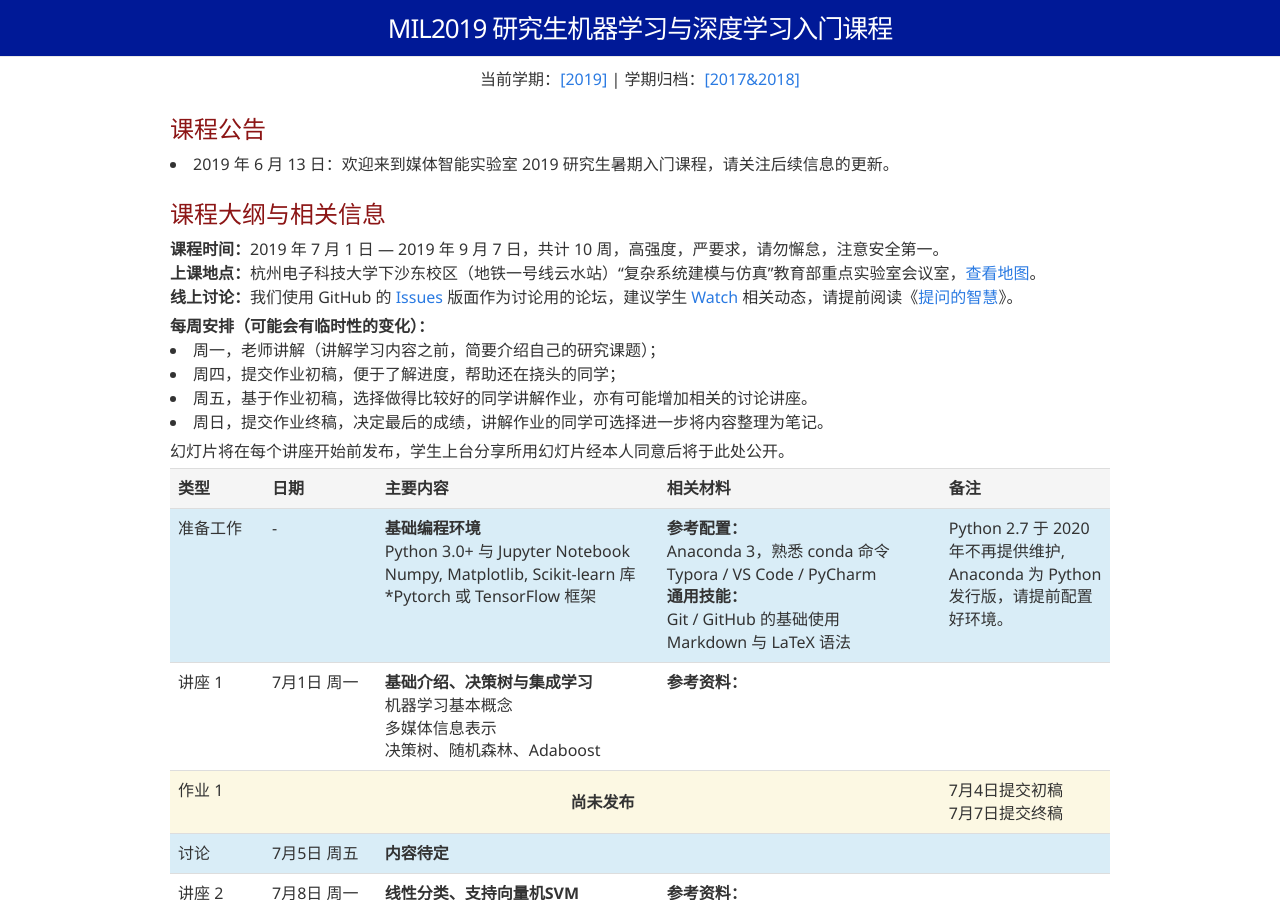
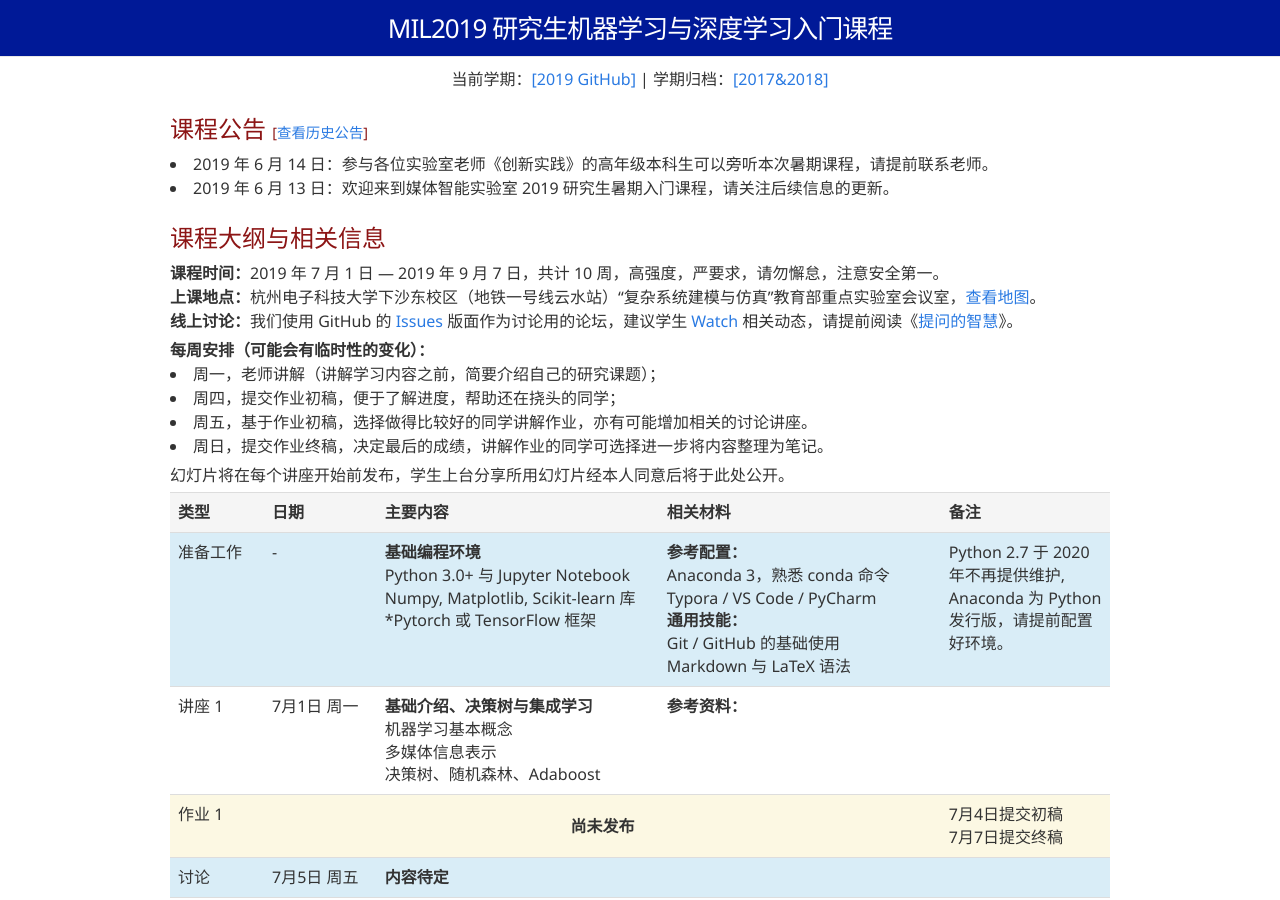
Before and after one commit to HDUMIL/summer-school, a Jekyll site: the page built from index.html, in a window 1280 px wide and 900 px high. Built offline with Jekyll 4.4.1, drawn with Linux system fonts in a browser that asks for light colours; nearby versions of some CDN libraries.

Commit message:
fix the src url with prepend base url, add annoucement page.

```diff
--- a/_includes/footer.html
+++ b/_includes/footer.html
@@ -13,7 +13,7 @@
 
         <div class="footer-col-3 column">
             <a href="https://hdu.edu.cn/" target="_blank">
-                <img src="assets/img/hdu.png" style="height:50px;">
+                <img src="{{ "/assets/img/hdu.png" | prepend: site.baseurl }}" style="height:50px;">
             </a>
         </div>
 
--- a/_includes/instructor.html
+++ b/_includes/instructor.html
@@ -4,7 +4,7 @@
         <div class="instructor" id="junyu">
             <a href="http://mil.hdu.edu.cn/people/jun_yu/index.html" target="_blank">
                 <div class="instructorphoto">
-                    <img class="img-hover" src="assets/img/junyu.png">
+                    <img class="img-hover" src="{{ "/assets/img/junyu.png" | prepend: site.baseurl }}">
                 </div>
                 <div>俞俊</div>
             </a>
@@ -13,7 +13,7 @@
         <div class="instructor" id="feigao">
             <a href="http://mil.hdu.edu.cn/people/fei_gao/index.html" target="_blank">
                 <div class="instructorphoto">
-                    <img class="img-hover" src="assets/img/feigao.png">
+                    <img class="img-hover" src="{{ "/assets/img/feigao.png" | prepend: site.baseurl }}">
                 </div>
                 <div>高飞</div>
             </a>
@@ -22,7 +22,7 @@
         <div class="instructor" id="mintan">
             <a href="http://mil.hdu.edu.cn/people/min_tan/index.html" target="_blank">
                 <div class="instructorphoto">
-                    <img class="img-hover" src="assets/img/mintan.png">
+                    <img class="img-hover" src="{{ "/assets/img/mintan.png" | prepend: site.baseurl }}">
                 </div>
                 <div>谭敏</div>
             </a>
@@ -31,7 +31,7 @@
         <div class="instructor" id="zhouyu">
             <a href="http://mil.hdu.edu.cn/people/zhou_yu/index.html" target="_blank">
                 <div class="instructorphoto">
-                    <img class="img-hover" src="assets/img/zhouyu.png">
+                    <img class="img-hover" src="{{ "/assets/img/zhouyu.png" | prepend: site.baseurl }}">
                 </div>
                 <div>余宙</div>
             </a>
@@ -40,7 +40,7 @@
         <div class="instructor" id="suguozhu">
             <a href="http://mil.hdu.edu.cn/people/suguo_zhu/index.html" target="_blank">
                 <div class="instructorphoto">
-                    <img class="img-hover" src="assets/img/suguozhu.png">
+                    <img class="img-hover" src="{{ "/assets/img/suguozhu.png" | prepend: site.baseurl }}">
                 </div>
                 <div>朱素果</div>
             </a>
@@ -49,7 +49,7 @@
         <div class="instructor" id="maoyingqiao">
             <a href="http://mil.hdu.edu.cn/people/maoying_qiao/index.html" target="_blank">
                 <div class="instructorphoto">
-                    <img class="img-hover" src="assets/img/maoyingqiao.png">
+                    <img class="img-hover" src="{{ "/assets/img/maoyingqiao.png" | prepend: site.baseurl }}">
                 </div>
                 <div>乔卯英</div>
             </a>
@@ -58,7 +58,7 @@
         <div class="instructor" id="zhenzhongkuang">
             <a href="http://mil.hdu.edu.cn/people/zhenzhong_kuang/index.html" target="_blank">
                 <div class="instructorphoto">
-                    <img class="img-hover" src="assets/img/zhenzhongkuang.png">
+                    <img class="img-hover" src="{{ "/assets/img/zhenzhongkuang.png" | prepend: site.baseurl }}">
                 </div>
                 <div>匡振中</div>
             </a>
@@ -67,7 +67,7 @@
         <div class="instructor" id="xiaolinggu">
             <a href="http://mil.hdu.edu.cn/people/xiaoling_gu/index.html" target="_blank">
                 <div class="instructorphoto">
-                    <img class="img-hover" src="assets/img/xiaolinggu.png">
+                    <img class="img-hover" src="{{ "/assets/img/xiaolinggu.png" | prepend: site.baseurl }}">
                 </div>
                 <div>顾晓玲</div>
             </a>
@@ -80,7 +80,7 @@
         <div class="instructor" id="xiaoweicao">
             <a href="https://accepteddoge.com/" target="_blank">
                 <div class="instructorphoto">
-                    <img class="img-hover" src="assets/img/xiaoweicao.png">
+                    <img class="img-hover" src="{{ "/assets/img/xiaoweicao.png" | prepend: site.baseurl }}">
                 </div>
                 <div>*曹骁威</div>
             </a>
--- a/index.html
+++ b/index.html
@@ -3,11 +3,14 @@ layout: default
 ---
 
 <div class="text-center">
-    当前学期：<a href="https://github.com/hdumil/summer-school" target="_blank">[2019]</a> | 学期归档：<a
+    当前学期：<a href="https://github.com/hdumil/summer-school" target="_blank">[2019 GitHub]</a> | 学期归档：<a
         href="https://github.com/hdumil/cama_summer_school_2017" target="_blank">[2017&2018]</a>
 </div>
 
-<div class="module-header">课程公告</div>
+<div class="module-header">
+    课程公告 <span style="font-size: 0.6em;">[<a href="./announcement">查看历史公告</a>]</span>
+</div>
+<li>2019 年 6 月 14 日：参与各位实验室老师《创新实践》的高年级本科生可以旁听本次暑期课程，请提前联系老师。</li>
 <li>2019 年 6 月 13 日：欢迎来到媒体智能实验室 2019 研究生暑期入门课程，请关注后续信息的更新。</li>
 
 {% include schedule.html %}
```
Also changed, not shown: announcement.md (added, +9 -0 lines), README.md.
